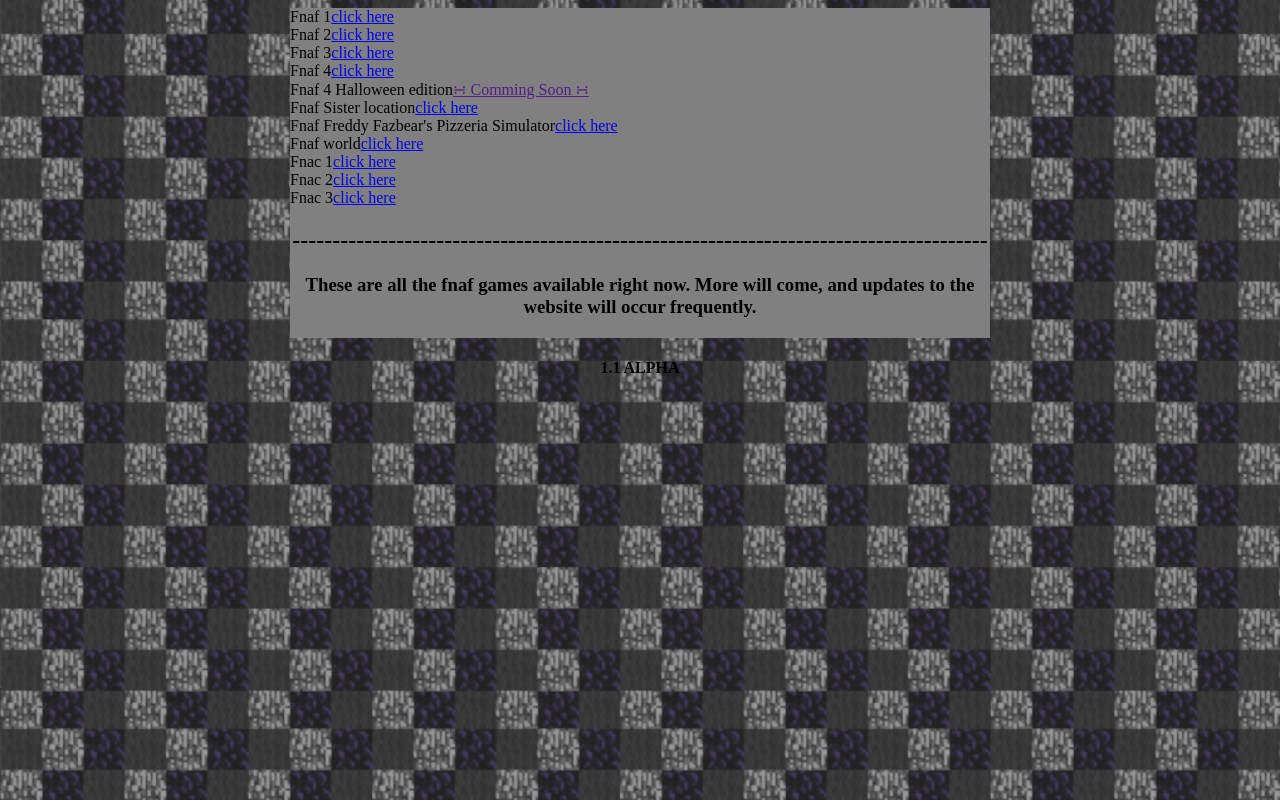
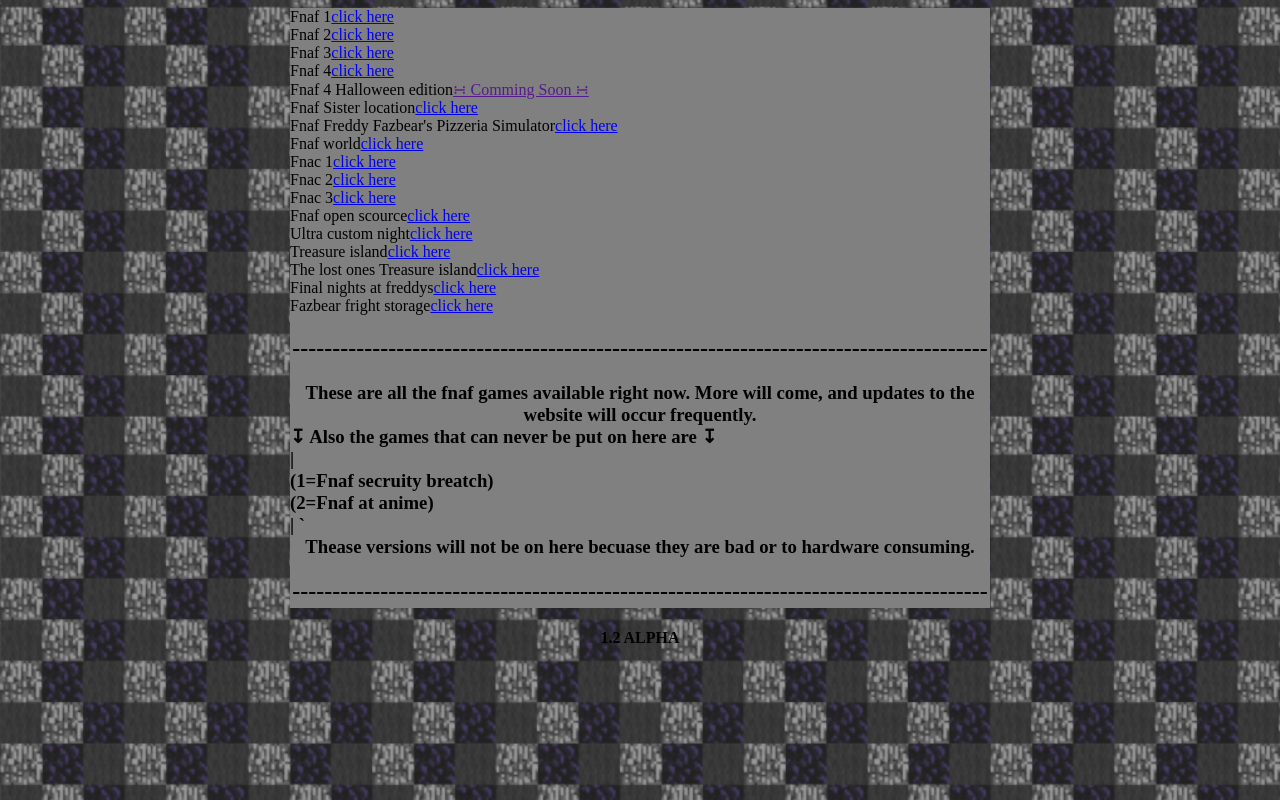
Before and after one commit to WEB-SNIFFER-123/FRG, a plain HTML site: page index.html in a window 1280 px wide. Drawn offline with Linux system fonts and the light colour scheme.

Commit message:
Update index.html

```diff
--- a/index.html
+++ b/index.html
@@ -19,7 +19,7 @@
 
     <style>
         .Border_socket1 {
-            height: 330px;
+            height: 600px;
             width: 700px;
             background: #808080;
             text-align: center;
@@ -72,11 +72,47 @@
             <div align="left">
                 <h7>Fnac 3<a href="https://drive.google.com/file/d/1XfcI-a0wb5Bwy6v3iZRMENxcsPqfXjRz/view?usp=sharing">click here</a></h7>
             </div>
+            <div align="left">
+                <h7>Fnaf open scource<a href="https://drive.google.com/file/d/1N9r0EUuscblsKIZFOuxX1USCwvXk3v6D/view?usp=sharing">click here</a></h7>
+            </div>
+            <div align="left">
+                <h7>Ultra custom night<a href="https://drive.google.com/file/d/1ny3gr4sz78rtS02GhMs6ymdlmA3pItV0/view?usp=sharing">click here</a></h7>
+            </div>
+            <div align="left">
+                <h7>Treasure island<a href="https://drive.google.com/file/d/1AiRy2NJUwjJgwN39hp-AwjCzBj29muQ0/view?usp=sharing">click here</a></h7>
+            </div>
+            <div align="left">
+                <h7>The lost ones Treasure island<a href="https://drive.google.com/file/d/1b8ZPJ6QbL4J8lguHgSGwlFra9whBka0l/view?usp=sharing">click here</a></h7>
+            </div>
+            <div align="left">
+                <h7>Final nights at freddys<a href="https://drive.google.com/file/d/1EdKC16uSbzkPMnE9j7pHoC9gPN6-cDpt/view?usp=sharing">click here</a></h7>
+            </div>
+            <div align="left">
+                <h7>Fazbear fright storage<a href="https://drive.google.com/file/d/1H2Go4aZhVyoptB6ZQf78T9cJCH2Rteyt/view?usp=sharing">click here</a></h7>
+            </div>
             <h2>---------------------------------------------------------------------------------------</h2>
             <h3>
                 These are all the fnaf games available right now.
                 More will come, and updates to the website will occur frequently.
+                <div align="left">
+                    ↧ Also the games that can never be put on here are ↧
+                </div>
+
+                <div align="left">
+                    |
+                    <div algin="left">
+                        (1=Fnaf secruity breatch)
+                    </div>
+                    <div algin="left">
+                        (2=Fnaf at anime)
+                    </div>
+                    |
+                    `
+                </div>
+                Thease versions will not be on here becuase they are bad or to
+                hardware consuming.
             </h3>
+            <h2>---------------------------------------------------------------------------------------</h2>
         </div>
     </div>
 </body>
@@ -85,5 +121,5 @@
 </main>
 
 <div align="center">
-    <h4>1.1 ALPHA</h4>
+    <h4>1.2 ALPHA</h4>
 </div>
```
